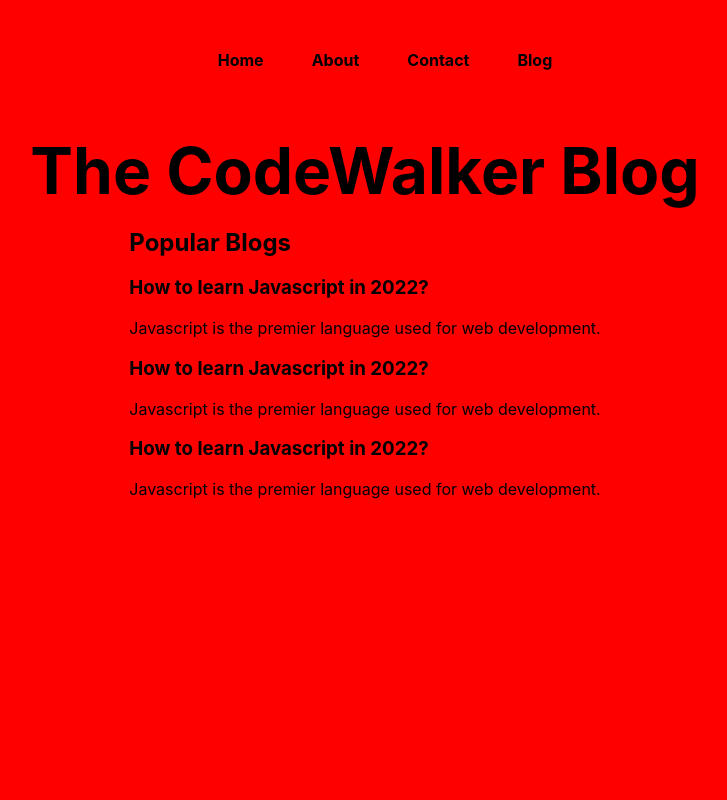
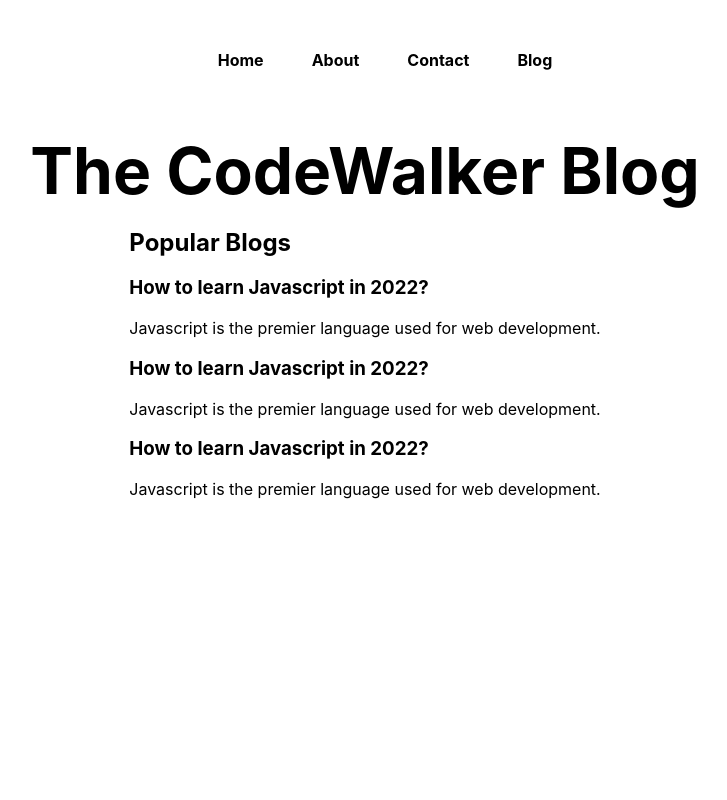
Before and after one commit to arijit1201/mihawk-blog, a Next.js app: page / in a window 1280 px wide. Shown: the top 800 px of the page, without its empty margins (275-1002 px from the left). Built offline with nearby package versions, Linux system fonts and the light colour scheme.

Commit message:
reverted those changes

```diff
--- a/pages/_app.js
+++ b/pages/_app.js
@@ -1,5 +1,4 @@
 import '../styles/globals.css'
-import '../styles/test.css'
 function MyApp({ Component, pageProps }) {
   return <Component {...pageProps} />
 }
--- a/styles/test.css
+++ /dev/null
@@ -1,3 +0,0 @@
-body{
-    background-color: red;
-}
```
